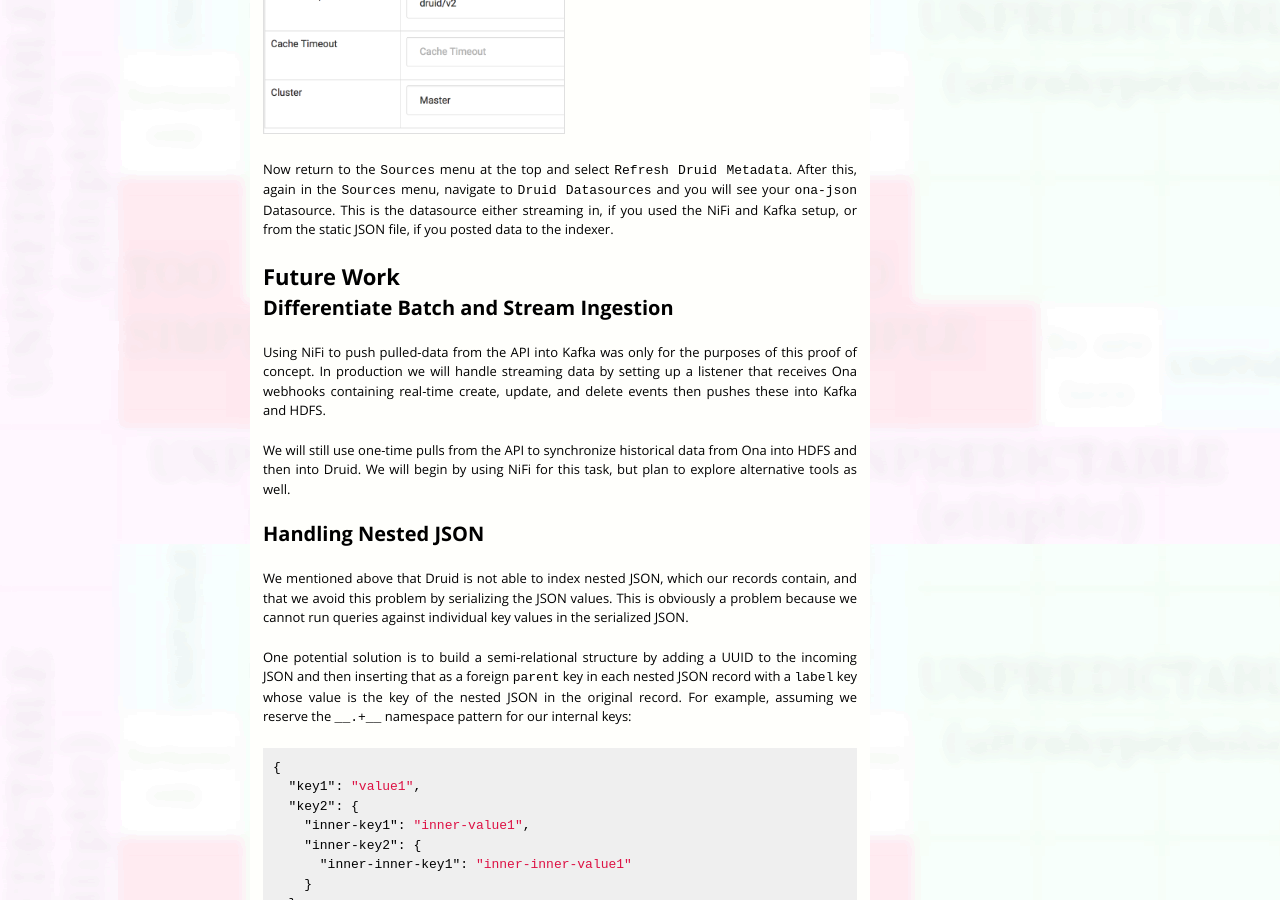
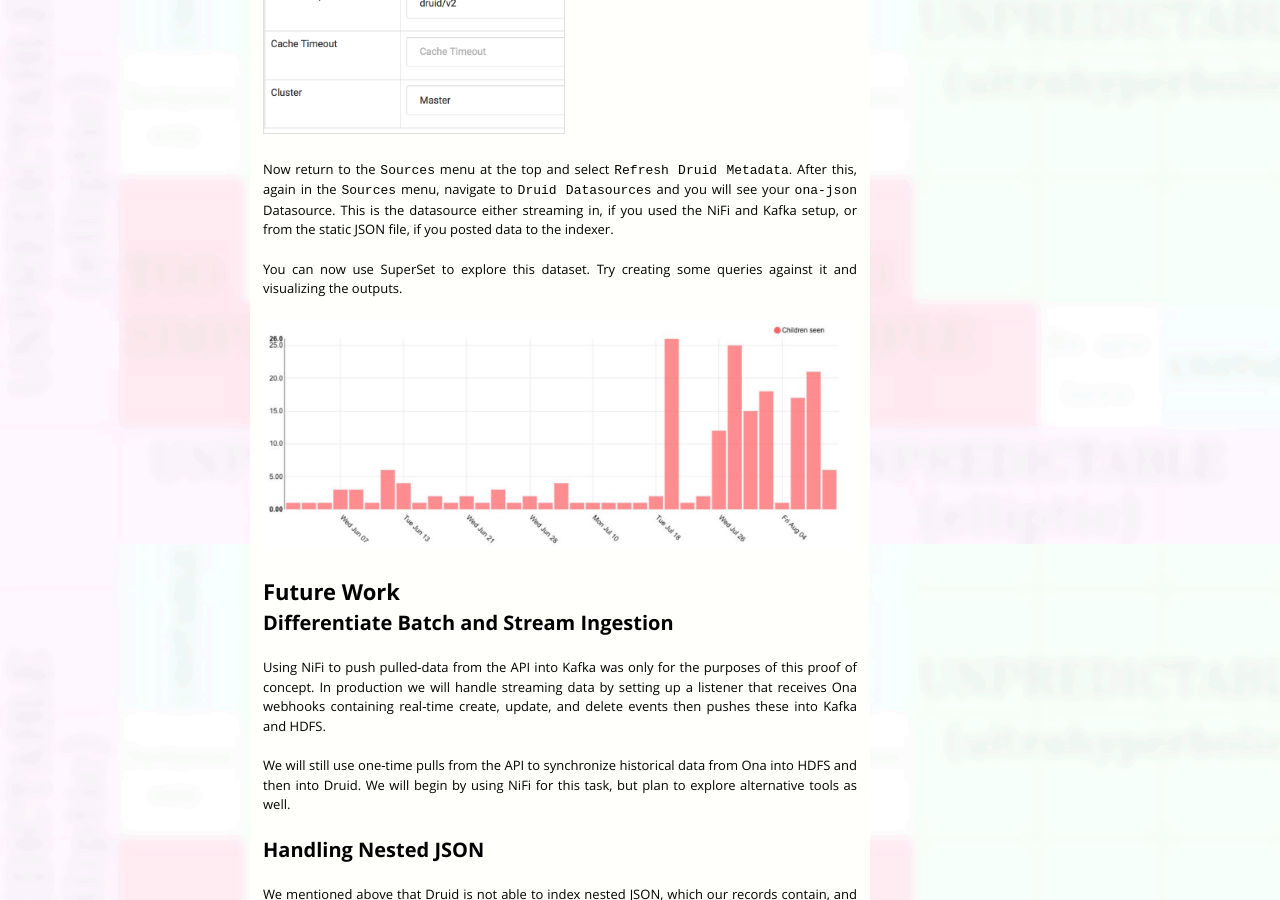
Before and after one commit to pld/pld.github.io, a Jekyll site: the page built from _posts/2017-08-31-streaming-ona-data-at-scale.md, in a window 1280 px wide and 900 px high, scrolled down 10676 px. Built offline with Jekyll 4.4.1, drawn with Linux system fonts in a browser that asks for light colours.

Commit message:
add chart

```diff
--- a/_posts/2017-08-31-streaming-ona-data-at-scale.md
+++ b/_posts/2017-08-31-streaming-ona-data-at-scale.md
@@ -369,6 +369,10 @@ This list should be empty. Hit the teal plus button on the left hand side and en
 
 Now return to the `Sources` menu at the top and select `Refresh Druid Metadata`. After this, again in the `Sources` menu, navigate to `Druid Datasources` and you will see your `ona-json` Datasource. This is the datasource either streaming in, if you used the NiFi and Kafka setup, or from the static JSON file, if you posted data to the indexer.
 
+You can now use SuperSet to explore this dataset. Try creating some queries against it and visualizing the outputs.
+
+<img alt="data-flow" src="/assets/images/2017-08-31/superset-image.png" width="590px"/>
+
 ### Future Work
 
 #### Differentiate Batch and Stream Ingestion
```
Also changed, not shown: assets/images/2017-08-31/superset-image.png (added).
